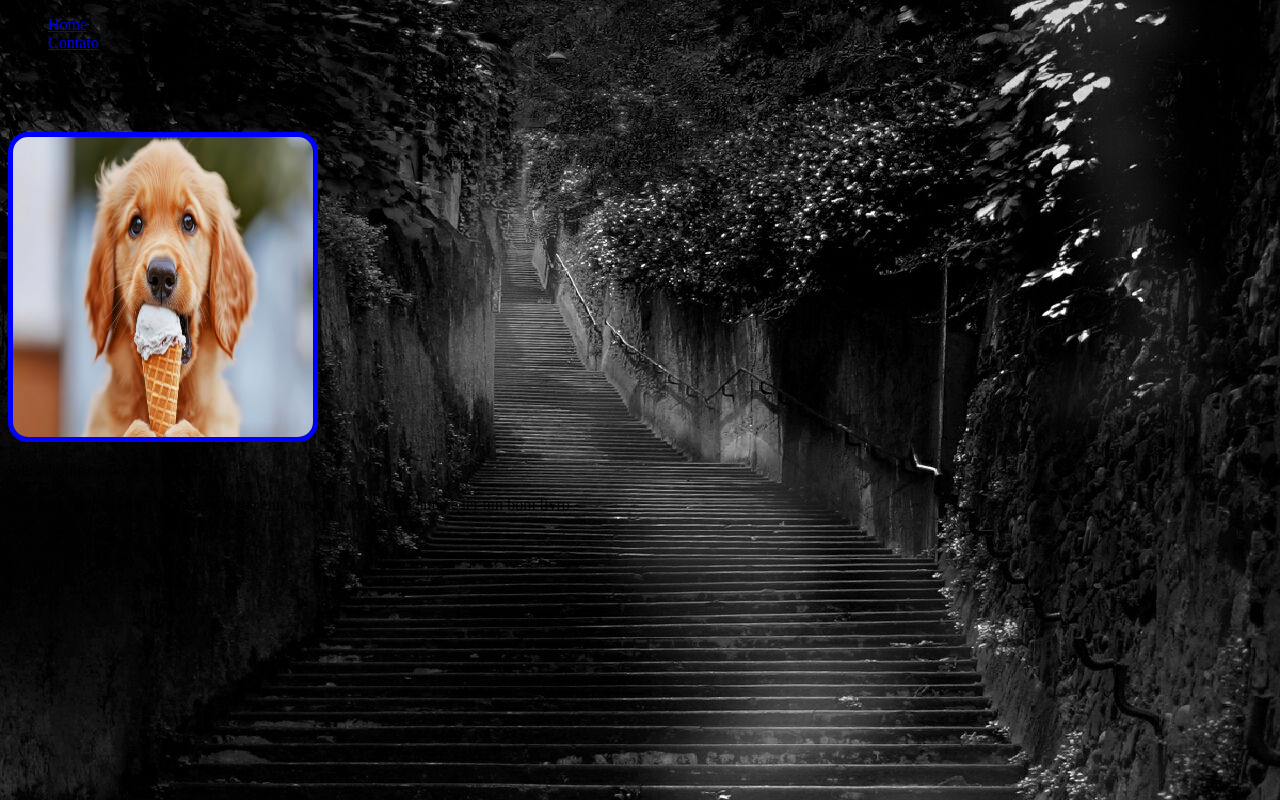
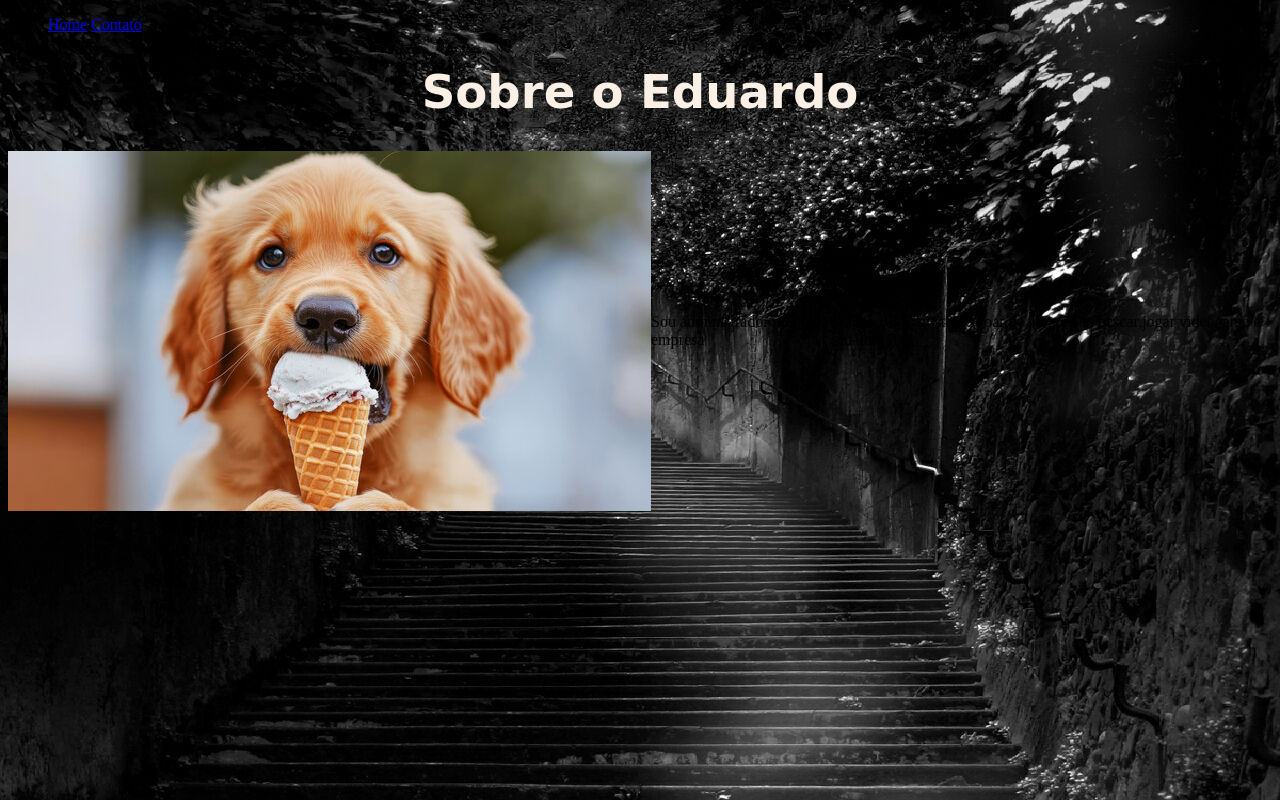
Before and after one commit to EduardoTerada/Turma01FordEnterIntroducaoFront, a plain HTML site: page index.html in a window 1280 px wide. Drawn offline with Linux system fonts and the light colour scheme.

Commit message:
cssexterno1

```diff
--- a/index.html
+++ b/index.html
@@ -9,7 +9,7 @@
 
 </head>
 <body class="fundo">
-    <ul>
+    <ul id="menu">
         <li>
             <a href="index.html">Home</a>
         </li>
@@ -18,10 +18,19 @@
         </li>
 
     </ul>
-    <h1 class="alinha" id="cor">Sobre o Eduardo</h1>
-    <img src="assets/img/eduardo.jpg" style="width:300px ;height: 300px; border: 5px solid blue; border-radius: 20px;"alt="Minha foto">
-    <p>Sou administrador de empresa</p>
-    <p>Nas horas vagas gosto de voar de parapente, pescar,jogar videogame e ler um bom livro</p>
+
+    <h1 class="center titulo">Sobre o Eduardo</h1>
+    <div class="container">
+        <img src="assets/img/eduardo.jpg" alt="Minha foto">
+        <p>
+            Sou administrador de empresa
+        </p>
+        <p>
+            Nas horas vagas gosto de voar de parapente, pescar,jogar videogame e ler um bom livro
+        </p>
+
+    </div>
+
 
 </body>
 </html>
```
